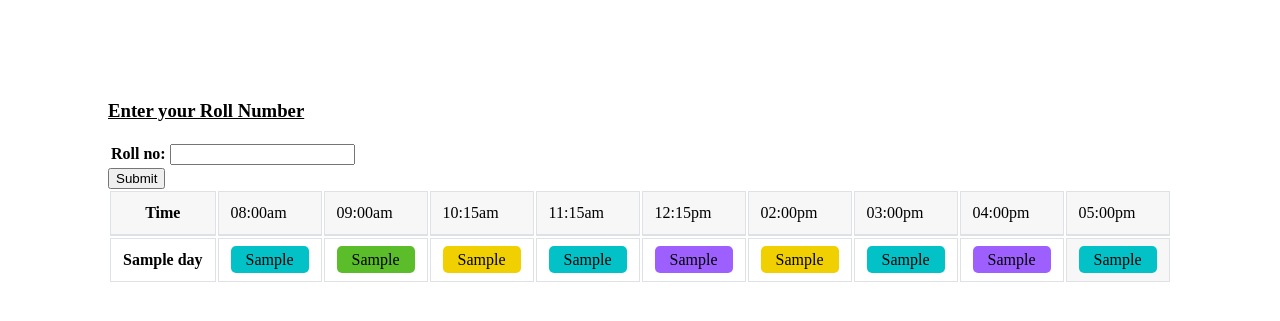
After one commit to amalcyriac/Unified-Time-Table-code.init-, a Django app: template UnifiedTT/templates/home_student.html in a window 1280 px wide. The commit adds this page. Shown: the top 321 px of the page. Run offline with Django 3.2, Linux system fonts and the light colour scheme; tables that the repository leaves empty hold one stand-in row (values such as "Sample post"); the template is opened without the code that fills it: values that come from a table or form of the project are taken from there, most other values are stand-ins (such as "Sample title", 1, 10 or a date in 2020).

Commit message:
Student Timetable css

```diff
--- /dev/null
+++ b/UnifiedTT/MDAT/static/home_student.css
@@ -0,0 +1,116 @@
+body{
+    margin-top:20px;
+}
+.container{
+    margin-top: 100px;
+    margin-left: 100px;;
+}
+.bg-light-gray {
+    background-color: #f7f7f7;
+}
+.table-bordered thead td, .table-bordered thead th {
+    border-bottom-width: 2px;
+}
+.table thead th {
+    vertical-align: bottom;
+    border-bottom: 2px solid #dee2e6;
+}
+.table-bordered td, .table-bordered th {
+    border: 1px solid #dee2e6;
+}
+
+
+.bg-sky.box-shadow {
+    box-shadow: 0px 5px 0px 0px #00a2a7
+}
+
+.bg-orange.box-shadow {
+    box-shadow: 0px 5px 0px 0px #af4305
+}
+
+.bg-green.box-shadow {
+    box-shadow: 0px 5px 0px 0px #4ca520
+}
+
+.bg-yellow.box-shadow {
+    box-shadow: 0px 5px 0px 0px #dcbf02
+}
+
+.bg-pink.box-shadow {
+    box-shadow: 0px 5px 0px 0px #e82d8b
+}
+
+.bg-purple.box-shadow {
+    box-shadow: 0px 5px 0px 0px #8343e8
+}
+
+.bg-lightred.box-shadow {
+    box-shadow: 0px 5px 0px 0px #d84213
+}
+
+
+.bg-sky {
+    background-color: #02c2c7
+}
+
+.bg-orange {
+    background-color: #e95601
+}
+
+.bg-green {
+    background-color: #5bbd2a
+}
+
+.bg-yellow {
+    background-color: #f0d001
+}
+
+.bg-pink {
+    background-color: #ff48a4
+}
+
+.bg-purple {
+    background-color: #9d60ff
+}
+
+.bg-lightred {
+    background-color: #ff5722
+}
+
+.padding-15px-lr {
+    padding-left: 15px;
+    padding-right: 15px;
+}
+.padding-5px-tb {
+    padding-top: 5px;
+    padding-bottom: 5px;
+}
+.margin-10px-bottom {
+    margin-bottom: 10px;
+}
+.border-radius-5 {
+    border-radius: 5px;
+}
+
+.margin-10px-top {
+    margin-top: 10px;
+}
+.font-size14 {
+    font-size: 14px;
+}
+
+.text-light-gray {
+    color: #d6d5d5;
+}
+.font-size13 {
+    font-size: 13px;
+}
+
+.table-bordered td, .table-bordered th {
+    border: 1px solid #dee2e6;
+}
+.table td, .table th {
+    padding: .75rem;
+    vertical-align: top;
+    border-top: 1px solid #dee2e6;
+}
--- a/UnifiedTT/UnifiedTT/urls.py
+++ b/UnifiedTT/UnifiedTT/urls.py
@@ -11,4 +11,5 @@ urlpatterns = [
     path('index/', include('MDAT.urls')),
     path('new_admin', views.new_admin, name='new_admin'),
     path('student', views.find_tt_student, name='student'),
+    path('fill_time_table_using_dss_data/', views.fill_time_table_using_dss_data, name='fill_time_table_using_dss_data'),
 ]
--- /dev/null
+++ b/UnifiedTT/templates/home_student.html
@@ -0,0 +1,85 @@
+<!DOCTYPE html>
+<html>
+    <head>
+      {% load static %}
+        <meta charset="utf-8">
+        <meta http-equiv="X-UA-Compatible" content="IE=edge">
+        <meta name="viewport" content="width=device-width, initial-scale=1">
+        <meta name="description" content="">
+        <meta name="author" content="">
+        <title>Time Table</title>
+        <link href="{% static 'home_student.css' %}" rel='stylesheet'>
+        <!-- <script src="https://ajax.googleapis.com/ajax/libs/jquery/3.5.1/jquery.min.js"></script> -->
+    </head>
+    <body>
+        <div class="container text-center">
+            <div class="text-center">
+                <h3><u>Enter your Roll Number</u></h3>
+            </div>
+            <form action = "" method="post" >
+              {% csrf_token %}
+              <table class="table2">
+                {{ form.as_table }}
+              </table>
+              <input type="submit" value="Submit">
+            </form>
+            {% if var3 != None %}
+            <div class="table-responsive">
+                <table class="table table-bordered text-center">
+                    <thead>
+                        <tr class="bg-light-gray">
+                            <th class="text-uppercase">Time
+                            </th>
+                            <td class="align-middle">08:00am</td>
+                            <td class="align-middle">09:00am</td>
+                            <td class="align-middle">10:15am</td>
+                            <td class="align-middle">11:15am</td>
+                            <td class="align-middle">12:15pm</td>
+                            <td class="align-middle">02:00pm</td>
+                            <td class="align-middle">03:00pm</td>
+                            <td class="align-middle">04:00pm</td>
+                            <td class="align-middle">05:00pm</td>
+                        </tr>
+                    </thead>
+                    <tbody id="timeTable">
+                      {% for a in var3 %}
+                      <tr id="monday">
+                          <th class="text-uppercase">{{ a.day }}</th>
+                          <td>
+                              <span class="bg-sky padding-5px-tb padding-15px-lr border-radius-5 margin-10px-bottom text-white font-size16 xs-font-size13">{{ a.hour1 }}</span>
+                          </td>
+                          <td>
+                              <span class="bg-green padding-5px-tb padding-15px-lr border-radius-5 margin-10px-bottom text-white font-size16  xs-font-size13">{{ a.hour2 }}</span>
+                          </td>
+                          <td>
+                              <span class="bg-yellow padding-5px-tb padding-15px-lr border-radius-5 margin-10px-bottom text-white font-size16  xs-font-size13">{{ a.hour3 }}</span>
+                          </td>
+                          <td>
+                              <span class="bg-sky padding-5px-tb padding-15px-lr border-radius-5 margin-10px-bottom text-white font-size16  xs-font-size13">{{ a.hour4 }}</span>
+                          </td>
+                          <td>
+                              <span class="bg-purple padding-5px-tb padding-15px-lr border-radius-5 margin-10px-bottom text-white font-size16  xs-font-size13">{{ a.hour5 }}</span>
+                          </td>
+                          <td>
+                              <span class="bg-yellow padding-5px-tb padding-15px-lr border-radius-5 margin-10px-bottom text-white font-size16  xs-font-size13">{{ a.hour6 }}</span>
+                          </td>
+                          <td>
+                              <span class="bg-sky padding-5px-tb padding-15px-lr border-radius-5 margin-10px-bottom text-white font-size16  xs-font-size13">{{ a.hour7 }}</span>
+                          </td>
+                          <td>
+                              <span class="bg-purple padding-5px-tb padding-15px-lr border-radius-5 margin-10px-bottom text-white font-size16  xs-font-size13">{{ a.hour8 }}</span>
+                          </td>
+                          <td class="bg-light-gray">
+                              <span class="bg-sky padding-5px-tb padding-15px-lr border-radius-5 margin-10px-bottom text-white font-size16 xs-font-size13">{{ a.hour9 }}</span>
+                          </td>
+                      </tr>
+                      {% endfor %}
+                    </tbody>
+                </table>
+            </div>
+            {% endif %}
+        </div>
+    </body>
+
+
+</html>
--- a/UnifiedTT/templates/student_page.html
+++ b/UnifiedTT/templates/student_page.html
@@ -4,7 +4,6 @@
 
     </head>
     <body>
-      <h1>HI</h1>
       <h3><u>Enter your Roll Number</u></h3>
       <form action = "" method="post" >
         {% csrf_token %}
```
Also changed, not shown: UnifiedTT/MDAT/views.py (+44 -3 lines).
